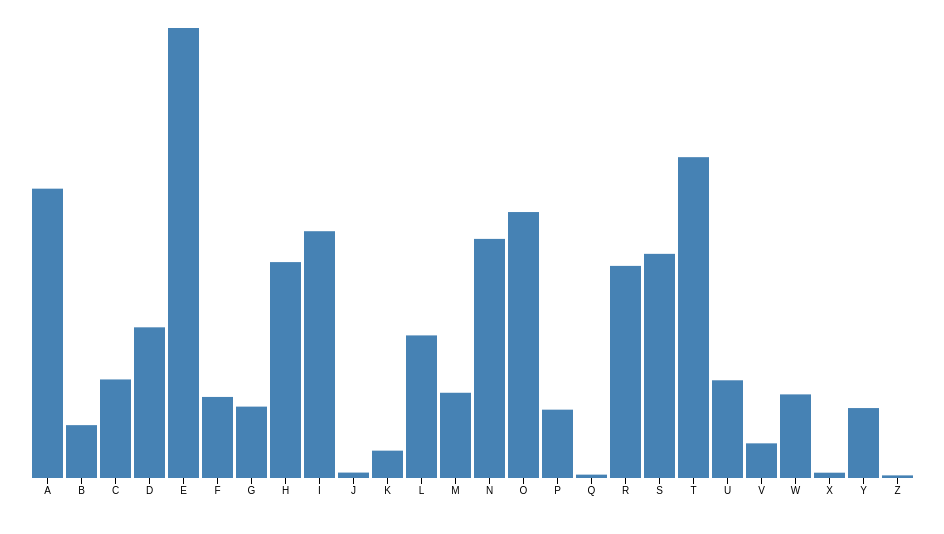
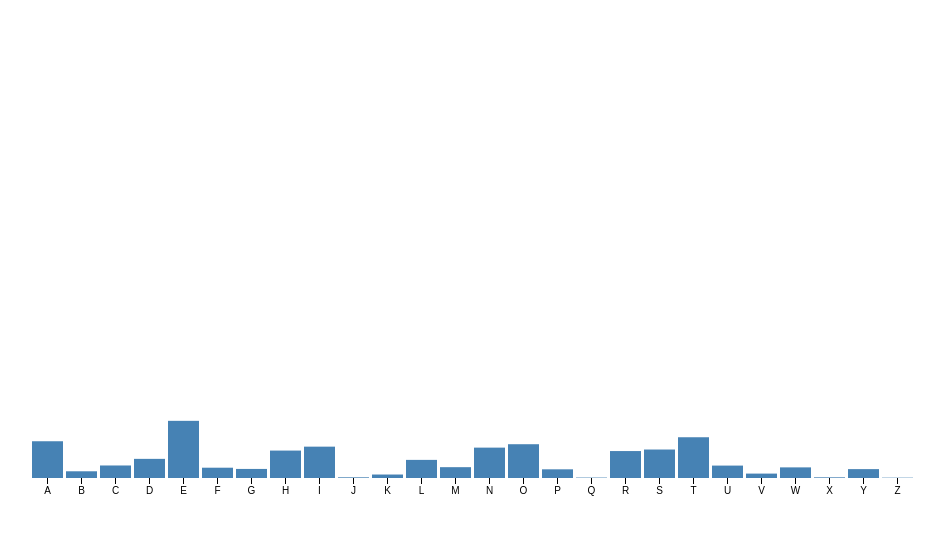
Before and after one commit to ITsvetkoFF/d3-demo1, a plain HTML site: page index.html in a window 1280 px wide. Shown: the whole page, without its empty margins (26-970 px from the left). Drawn offline with nearby package versions, Linux system fonts and the light colour scheme.

Commit message:
finish-3

```diff
--- a/index.html
+++ b/index.html
@@ -54,7 +54,6 @@
         if (error) throw error;
 
         x.domain(data.map(function(d) { return d.letter; }));
-        y.domain([0, d3.max(data, function(d) { return d.frequency; })]);
 
         svg.append("g")
                 .attr("class", "x axis")
```
